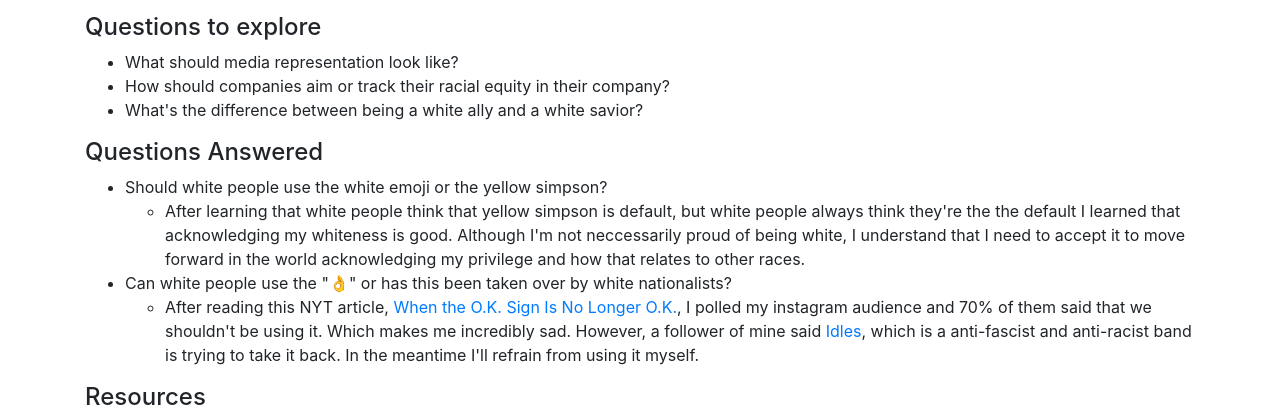
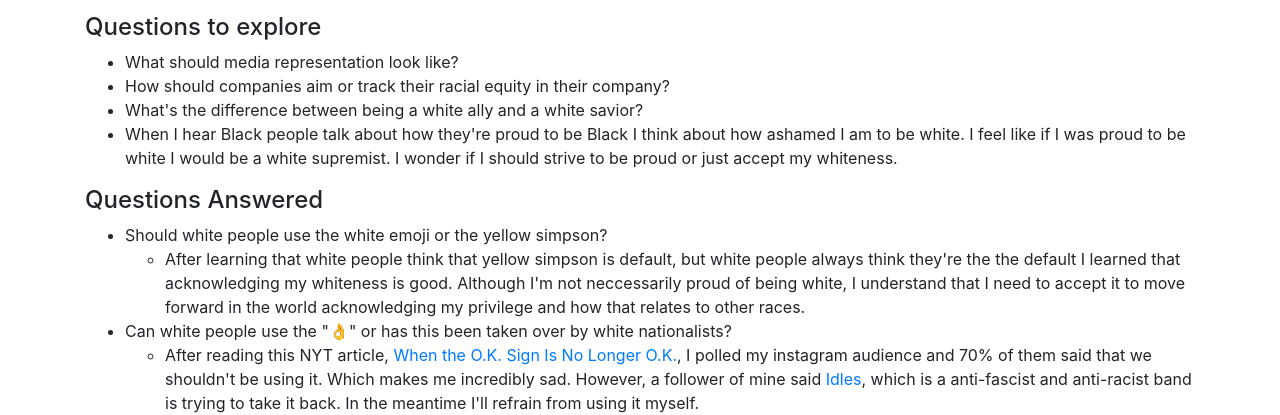
Before and after one commit to nikkiricks/anti-racism-work, a website: page index.html in a window 1280 px wide. Shown: the part 1923-2338 px from the top of the page. Drawn offline with nearby package versions, Linux system fonts and the light colour scheme.

Commit message:
daily update

```diff
--- a/index.html
+++ b/index.html
@@ -343,6 +343,7 @@
         <li>What should media representation look like?</li>
         <li>How should companies aim or track their racial equity in their company?</li>
         <li>What's the difference between being a white ally and a white savior?</li>
+        <li>When I hear Black people talk about how they're proud to be Black I think about how ashamed I am to be white. I feel like if I was proud to be white I would be a white supremist. I wonder if I should strive to be proud or just accept my whiteness.</li>
 
       </ul>
 
```
